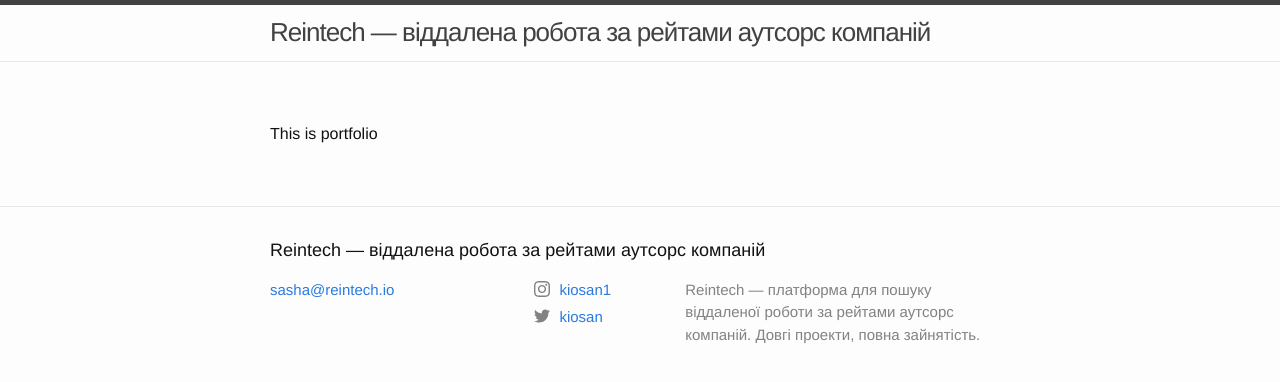
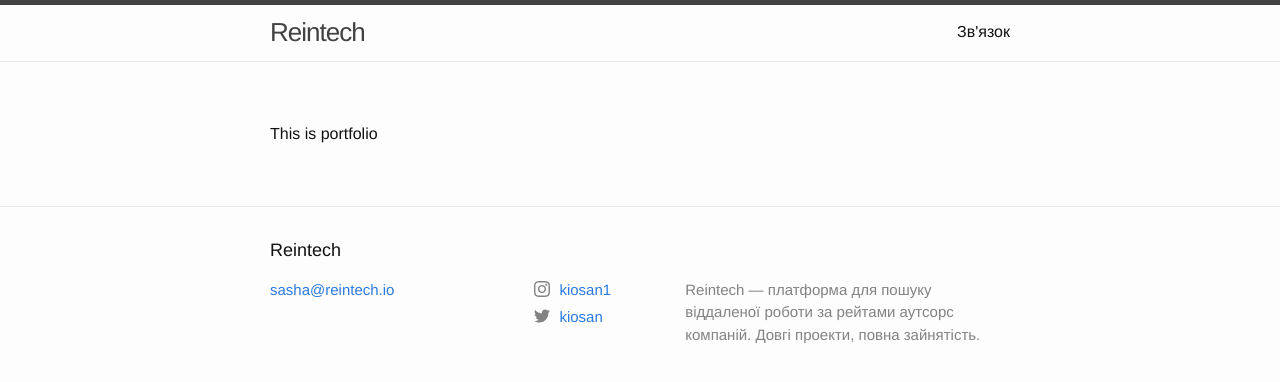
Before and after one commit to kiosan/kiosan.github.io-dev, a Jekyll site: the page built from portfolio.md, in a window 1280 px wide. Shown: the top 382 px of the page. Built offline with Jekyll 4.4.1, drawn with Linux system fonts in a browser that asks for light colours; our own code applies the rules of GitHub Pages for plain Markdown files.

```diff
--- a/_config.yml
+++ b/_config.yml
@@ -13,7 +13,7 @@
 # you will see them accessed via {{ site.title }}, {{ site.email }}, and so on.
 # You can create any custom variable you would like, and they will be accessible
 # in the templates via {{ site.myvariable }}.
-title: Reintech — віддалена робота за рейтами аутсорс компаній
+title: Reintech
 email: sasha@reintech.io
 description: >- # this means to ignore newlines until "baseurl:"
   Reintech — платформа для пошуку віддаленої роботи за рейтами аутсорс компаній. Довгі проекти, повна зайнятість.
--- a/_layouts/home.html
+++ b/_layouts/home.html
@@ -11,7 +11,8 @@ title: Reintech
   {{ content }}
   <div class="home-container">
     <div class="home-what item">
-      <h2>Reintech: як це працює</h2>
+      <h2>Віддалена робота за рейтами аутсорс компаній</h2>
+      <h2>Як це працює</h2>
       <p>
       <ol>
         <li>Ви подаєте заявку на створення профайлу на сторінці <a href='https://reintech.io/developer/apply' target="_blank">https://reintech.io/developer/apply</a></li>
```
Also changed, not shown: contact.html (added, +9 -0 lines).
